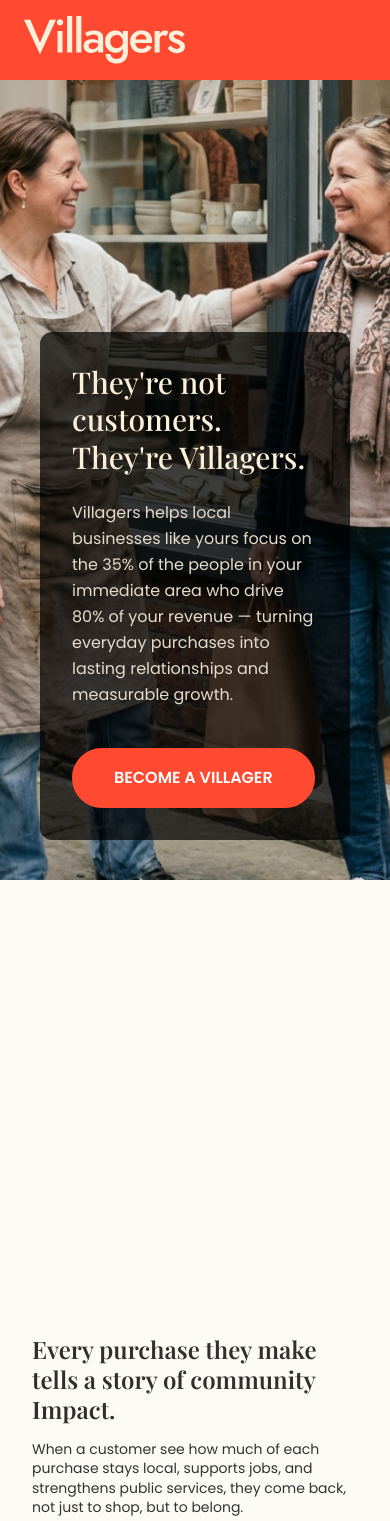
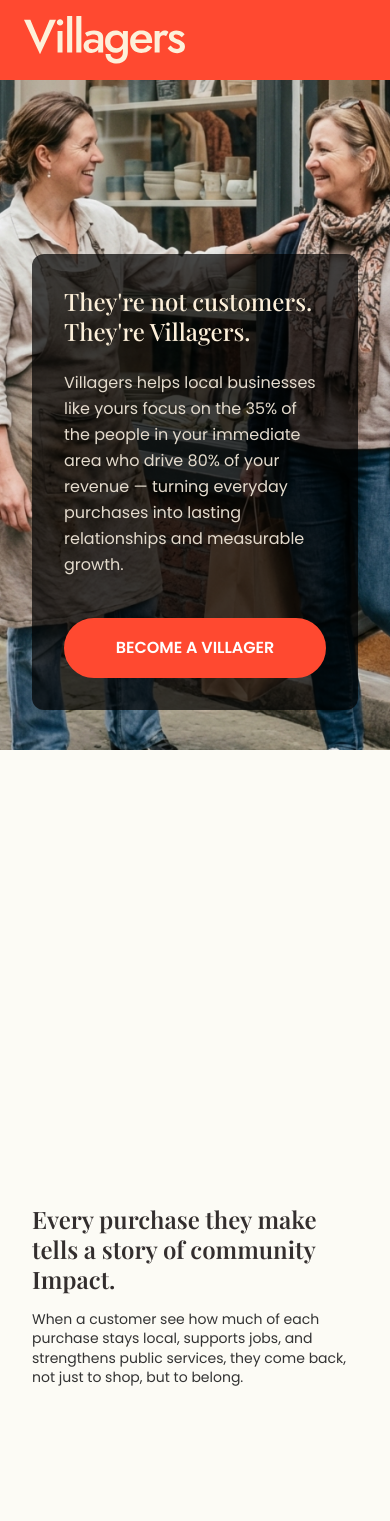
Before and after one commit to FolkDevils/villagers_lP_01, a Next.js app: page /design_02 in a window 390 px wide. Shown: the top 1521 px of the page. Built offline with nearby package versions, Linux system fonts and the light colour scheme; grey boxes are pictures that could not be loaded.

Commit message:
Improve mobile responsiveness: rearchitect CircularChart sizing, add full-width buttons on mobile

```diff
--- a/src/app/components/BarChart.tsx
+++ b/src/app/components/BarChart.tsx
@@ -48,11 +48,11 @@
             <div className="green-overlay absolute bottom-0 left-0 right-0 h-[50%] bg-[#FF4930] rounded-t-[1000px] z-0" />
 
             {/* Content - Positioned relative to the bar */}
-            <div className="left-bar-text absolute inset-0  flex flex-col items-center justify-end pb-12 z-10">
-              <span className="font-playfair font-semibold text-[50px] md:text-[60px] lg:text-[80px]   leading-none text-[#FCFBF5]">
+            <div className="left-bar-text absolute inset-0  flex flex-col items-center justify-end pb-4 md:pb-12 z-10">
+              <span className="font-playfair font-semibold text-[40px] md:text-[60px] lg:text-[65px]   leading-none text-[#FCFBF5]">
                 {leftBarPercentage}
               </span>
-              <span className="text-sm md:text-base uppercase text-[#FCFBF5] font-medium mt-2">
+              <span className="text-xs md:text-base uppercase text-[#FCFBF5] font-medium mt-2 lg:mt-2">
                 {leftBarLabel}
               </span>
               {leftBarDetails && leftBarDetails.length > 0 && (
@@ -84,7 +84,7 @@
               <span className="font-playfair font-semibold text-[60px] md:text-[80px] -mt-6 lg:text-[90px] leading-none text-[#FCFBF5]">
                 {rightBarValue}
               </span>
-              <span className="text-xs md:text-sm uppercase text-[#FCFBF5] font-medium mt-6 leading-tight">
+              <span className="text-xs md:text-sm uppercase text-[#FCFBF5] font-medium mt-4 md:mt-4 leading-tight">
                 {rightBarLabel.split(' ').map((word, index, arr) => (
                   index < arr.length - 1 ? <span key={index}>{word} <br/></span> : word
                 ))}
--- a/src/app/components/DonutChart.tsx
+++ b/src/app/components/DonutChart.tsx
@@ -27,11 +27,11 @@
     <div ref={chartRef} className="relative w-full h-full flex items-center justify-center">
       {/* Large Circle (Outer) - Beige */}
       <div ref={largeCircleRef} className="relative w-full aspect-square bg-[#FDF0DA] rounded-full">
-        <div ref={largeTextRef} className="absolute top-[25%] left-[18%] flex flex-col items-start z-10">
-          <span className="font-playfair font-light text-[88px] md:text-[80px] lg:text-[80px] xl:text-[90px] leading-none text-[#332E2E]">
+        <div ref={largeTextRef} className="absolute top-[18%] md:top-[25%] left-[18%] flex flex-col items-start z-10">
+          <span className="font-playfair font-light text-[70px] md:text-[80px] lg:text-[80px] xl:text-[90px] leading-none text-[#332E2E]">
             {largePercentage}
           </span>
-          <span className="text-base md:text-lg lg:text-[18px] uppercase text-[#332E2E] ml-2 tracking-wide mt-4 font-poppins">
+          <span className="text-xs md:text-lg lg:text-[18px] uppercase text-[#332E2E] ml-2 md:ml-2 tracking-wide mt-4 font-poppins">
             {largeLabel}
           </span>
         </div>
@@ -42,7 +42,7 @@
             <span className="font-playfair font-light text-[52px] md:text-[88px] lg:text-[100px] xl:text-[80px] leading-none text-[#FFEFEF]">
               {smallPercentage}
             </span>
-            <span className="text-base md:text-lg lg:text-[18px] mt-2 uppercase text-[#FFEFEF] tracking-wide font-poppins">
+            <span className="text-xs md:text-lg lg:text-[18px] mt-2 uppercase text-[#FFEFEF] tracking-wide font-poppins">
               {smallLabel}
             </span>
           </div>
--- a/src/app/components/HeroSection.tsx
+++ b/src/app/components/HeroSection.tsx
@@ -41,7 +41,7 @@
   };
 
   return (
-    <section className="relative w-full h-[880px] flex items-end">
+    <section className="relative w-full h-[750px] md:h-[880px] flex items-end">
       {/* Desktop Background Image */}
       <Image
         src={backgroundImage}
@@ -63,10 +63,10 @@
       )}
 
       {/* Content Container */}
-      <div className="relative z-10 w-full px-10 py-10">
+      <div className="relative z-10 w-full px-8 md:px-10 py-10">
         <div className="bg-[rgba(0,0,0,0.7)] rounded-xl px-8 md:px-10 py-8 md:py-8 max-w-[822px]">
           <div className="flex flex-col gap-6 md:gap-6">
-            <h1 className="font-playfair font-medium text-[#FDF0DA] text-3xl md:text-[40px] leading-tight">
+            <h1 className="font-playfair font-medium text-[#FDF0DA] text-2xl md:text-[40px] leading-tight">
               {title}
             </h1>
 
@@ -79,6 +79,7 @@
                 onClick={handleClick}
                 variant="primary"
                 size="medium"
+                className="w-full md:w-auto"
               >
                 {buttonText}
               </Button>
--- a/src/app/components/StickyBottomCTA.tsx
+++ b/src/app/components/StickyBottomCTA.tsx
@@ -91,6 +91,7 @@
           onClick={handleClick}
           variant="primary"
           size="medium"
+          className="w-full md:w-auto"
         >
           Become a villager
         </Button>
--- a/src/app/design_02/page.tsx
+++ b/src/app/design_02/page.tsx
@@ -228,15 +228,38 @@
       />
 
       {/* Main Content */}
-      <main className="flex-1 w-full max-w-[1600px] mx-auto px-8 md:px-28 pb-20 relative z-10 space-y-32">
-        {/* Content Block 01 */}
-        <ContentBlock
-          sectionRef={section1Ref}
-          title="Every purchase they make tells a story of community Impact."
-          description="When a customer see how much of each purchase stays local, supports jobs, and strengthens public services, they come back, not just to shop, but to belong."
-          rightComponent={
-            <div className="relative w-full aspect-square mx-auto">
+      <main className="flex-1 w-full max-w-[1600px] mx-auto pb-20 relative z-10">
+        {/* ========================================
+            CIRCULAR CHART SECTION - FULL CONTROL
+            ========================================
+            EASY SIZE CONTROLS:
+            - Mobile: Change max-w-[500px] to your desired mobile size
+            - Desktop: Change md:max-w-[600px] to your desired desktop size
+            - Always centered and responsive
+        ======================================== */}
+        <section ref={section1Ref} className="w-full px-8 md:px-28 pt-20 pb-20">
+          <div className="grid grid-cols-1 lg:grid-cols-12 gap-12 lg:gap-20 items-center">
+
+            {/* Left: Text Content */}
+            <div className="flex flex-col gap-4 max-w-[580px] order-2 lg:order-1 lg:col-span-5">
+              <h1 className="h1-responsive text-[#332E2E]">
+                Every purchase they make tells a story of community Impact.
+              </h1>
+              <div className="p-responsive text-[#333333] space-y-6 leading-snug">
+                <p>When a customer see how much of each purchase stays local, supports jobs, and strengthens public services, they come back, not just to shop, but to belong.</p>
+              </div>
+            </div>
+
+            {/* Right: Chart with Full Size Control */}
+            <div className="order-1 lg:order-2 lg:col-span-7 flex justify-center items-center">
+              {/*
+                CHART SIZE CONTROL - EDIT THESE VALUES:
+                Mobile: max-w-[500px] (default 500px - increase for bigger)
+                Desktop: md:max-w-[600px] (default 600px - increase for bigger)
+              */}
+              <div className="w-full max-w-[500px] md:max-w-[600px] aspect-square">
                 <CircularChart
+                  padding="p-0"
                   chartRef={circularChartRef}
                   outerRingRef={outerRingRef}
                   innerRingRef={innerRingRef}
@@ -245,8 +268,13 @@
                   contentRef={chartContentRef}
                 />
               </div>
-          }
-        />
+            </div>
+
+          </div>
+        </section>
+
+        {/* Remaining Content Sections */}
+        <div className="px-8 md:px-28 space-y-32">
 
 
         {/* Carousel Section */}
@@ -261,6 +289,7 @@
         <section id="pricing-section" ref={pricingRef} className="w-full  mb-20">
           <Pricing onLearnMoreClick={() => openPopup('pricing')} />
         </section>
+        </div>
       </main>
 
       <Footer />
```
Lines whose indentation alone changed are shown as unchanged.
